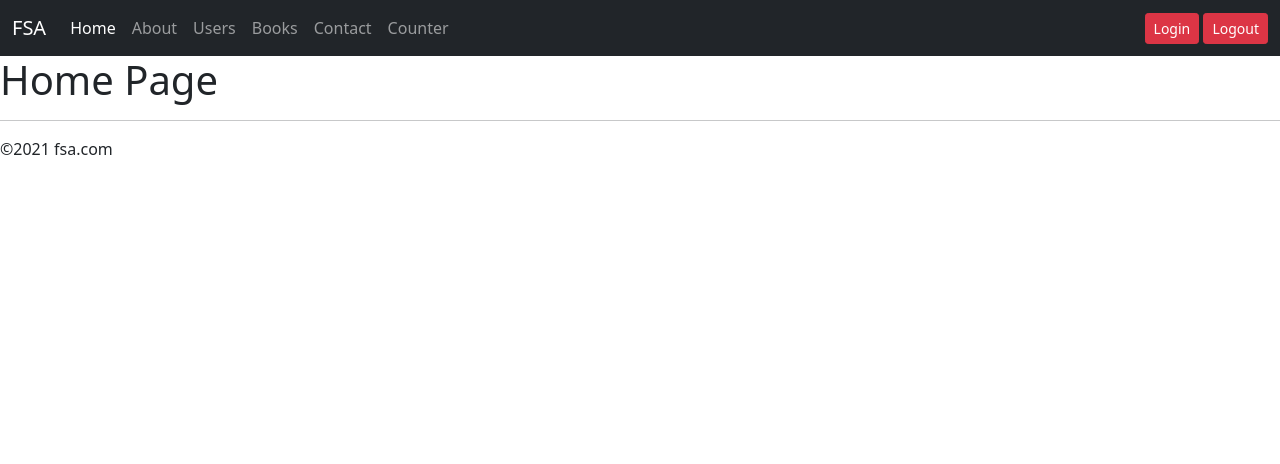
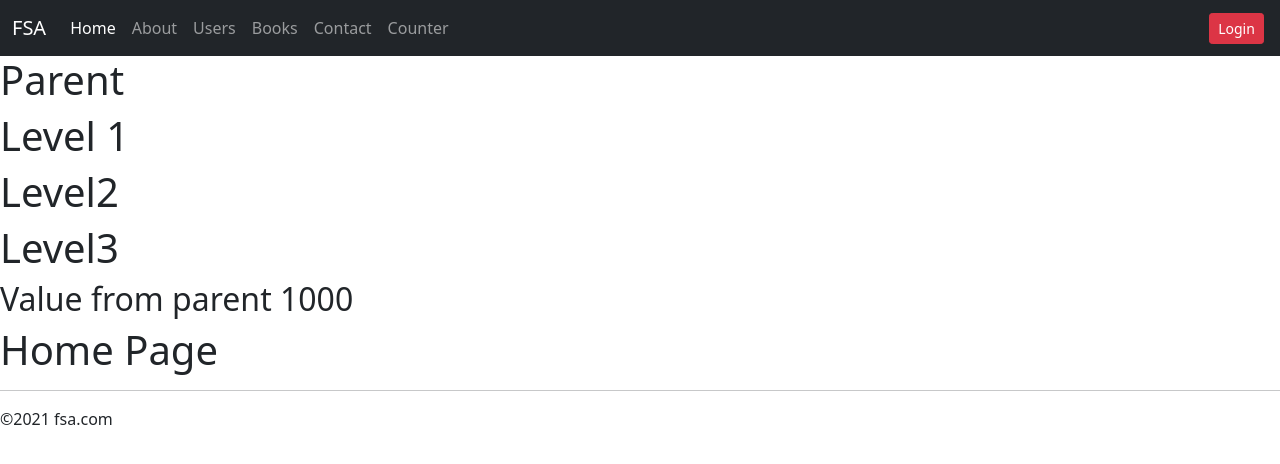
Before and after one commit to Mujib517/fsa-react, a React (Create React App) app: page / in a window 1280 px wide. Shown: the top 464 px of the page. Built offline with nearby package versions, Linux system fonts and the light colour scheme.

Commit message:
Context API

```diff
--- a/src/App.js
+++ b/src/App.js
@@ -14,9 +14,15 @@ import NewBook from './books/NewBook';
 import EditBook from './books/EditBook';
 import Login from './Login';
 import BookDetail from './books/BookDetail';
+import UserContext from './context/UserContext';
+import { useState } from 'react/cjs/react.development';
+import userService from './services/userService';
 
 function App() {
-    return <div>
+
+    const [isLoggedIn, setLoggedIn] = useState(userService.isLoggedIn());
+
+    return <UserContext.Provider value={{ isLoggedIn, setLoggedIn }}>
         <BrowserRouter>
             <Header />
             <Switch>
@@ -36,7 +42,7 @@ function App() {
             </Switch>
             <Footer />
         </BrowserRouter>
-    </div>
+    </UserContext.Provider>
 }
 
 export default App;
--- a/src/Header.js
+++ b/src/Header.js
@@ -1,12 +1,17 @@
+import { useContext } from 'react';
 import { NavLink, useHistory } from 'react-router-dom';
+import UserContext from './context/UserContext';
 import userService from './services/userService';
+import ShouldRender from './util/ShouldRender';
 
 function Header() {
 
     const history = useHistory();
+    const { isLoggedIn, setLoggedIn } = useContext(UserContext);
 
     function onLogout() {
         userService.logout();
+        setLoggedIn(false);
         history.push('/login');
     }
 
@@ -35,9 +40,13 @@ function Header() {
                             <NavLink activeClassName="active" className="nav-link" to="/count">Counter</NavLink>
                         </li>
                     </ul>
-                    <NavLink to="/login" className="btn btn-danger btn-sm">Login</NavLink>
+                    <ShouldRender cond={!isLoggedIn}>
+                        <NavLink to="/login" className="btn btn-danger btn-sm">Login</NavLink>
+                    </ShouldRender>
                     &nbsp;
-                    <button onClick={onLogout} className="btn btn-danger btn-sm">Logout</button>
+                    <ShouldRender cond={isLoggedIn}>
+                        <button onClick={onLogout} className="btn btn-danger btn-sm">Logout</button>
+                    </ShouldRender>
                 </div>
             </div>
         </nav>
--- a/src/Home.js
+++ b/src/Home.js
@@ -1,5 +1,45 @@
+
+import { createContext, useContext } from 'react';
+const DataContext = createContext({});
+
+function Parent() {
+    return <>
+        <h1>Parent</h1>
+        <L1 x={100} />
+    </>
+}
+
+function L1() {
+    return <>
+        <h1>Level 1</h1>
+        <L2 />
+    </>
+}
+
+function L2() {
+    return <>
+        <h1>Level2</h1>
+        <L3 />
+    </>
+}
+
+function L3() {
+    const { x } = useContext(DataContext);
+    return <>
+        <h1>Level3</h1>
+        <h2>Value from parent {x}</h2>
+    </>
+}
+
+
+
 function Home() {
-    return <h1>Home Page</h1>
+    return <>
+        <DataContext.Provider value={{ x: 1000 }}>
+            <Parent />
+        </DataContext.Provider>
+        <h1>Home Page</h1>
+    </>
 }
 
 export default Home;
--- a/src/Login.js
+++ b/src/Login.js
@@ -1,4 +1,6 @@
 import { useState } from "react";
+import { useContext } from "react/cjs/react.development";
+import UserContext from "./context/UserContext";
 import userService from "./services/userService";
 import Error from "./util/Error";
 
@@ -6,6 +8,7 @@ function Login(props) {
 
     const [user, setUser] = useState({});
     const [hasError, setError] = useState(false);
+    const { setLoggedIn } = useContext(UserContext);
 
     function onTextChange(e) {
         const newState = { ...user, [e.target.name]: e.target.value };
@@ -16,6 +19,7 @@ function Login(props) {
         try {
             const res = await userService.login(user);
             userService.saveToken(res.data.token);
+            setLoggedIn(true);
             props.history.push('/books');
         } catch (e) {
             setError(true);
--- /dev/null
+++ b/src/context/UserContext.js
@@ -0,0 +1,5 @@
+import { createContext } from "react";
+
+const UserContext = createContext({});
+
+export default UserContext;
--- a/src/services/userService.js
+++ b/src/services/userService.js
@@ -14,6 +14,9 @@ const userService = {
     },
     logout: function () {
         localStorage.removeItem('token');
+    },
+    isLoggedIn: function () {
+        return !!localStorage.getItem('token');
     }
 }
 
```
